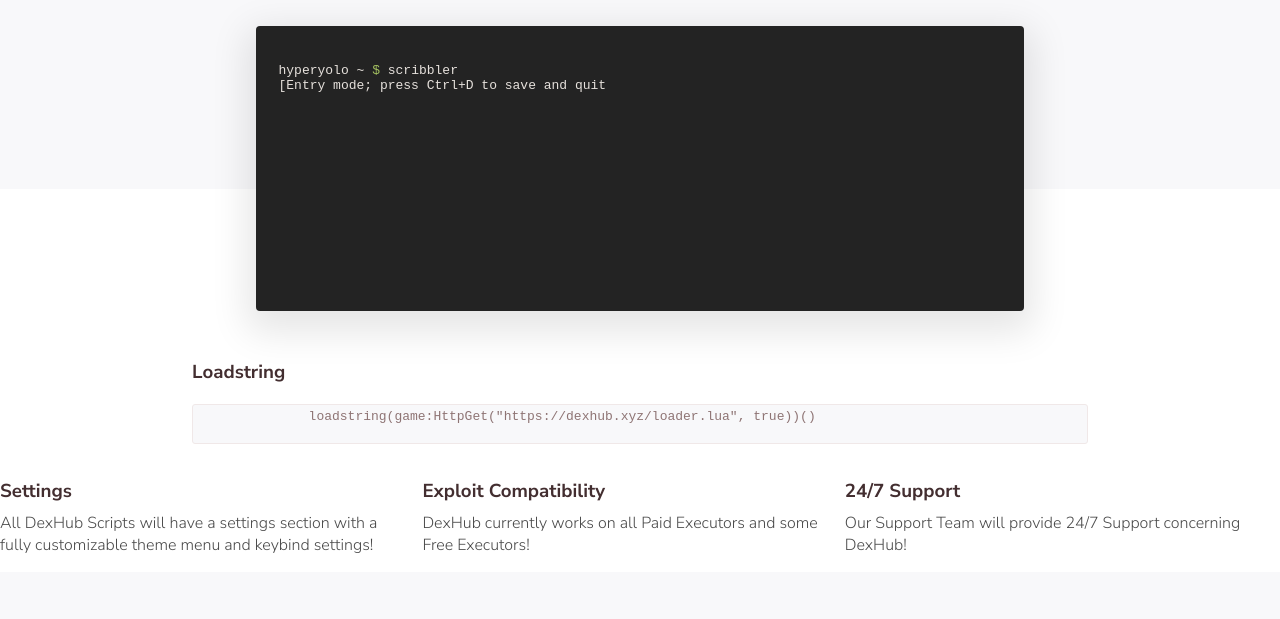
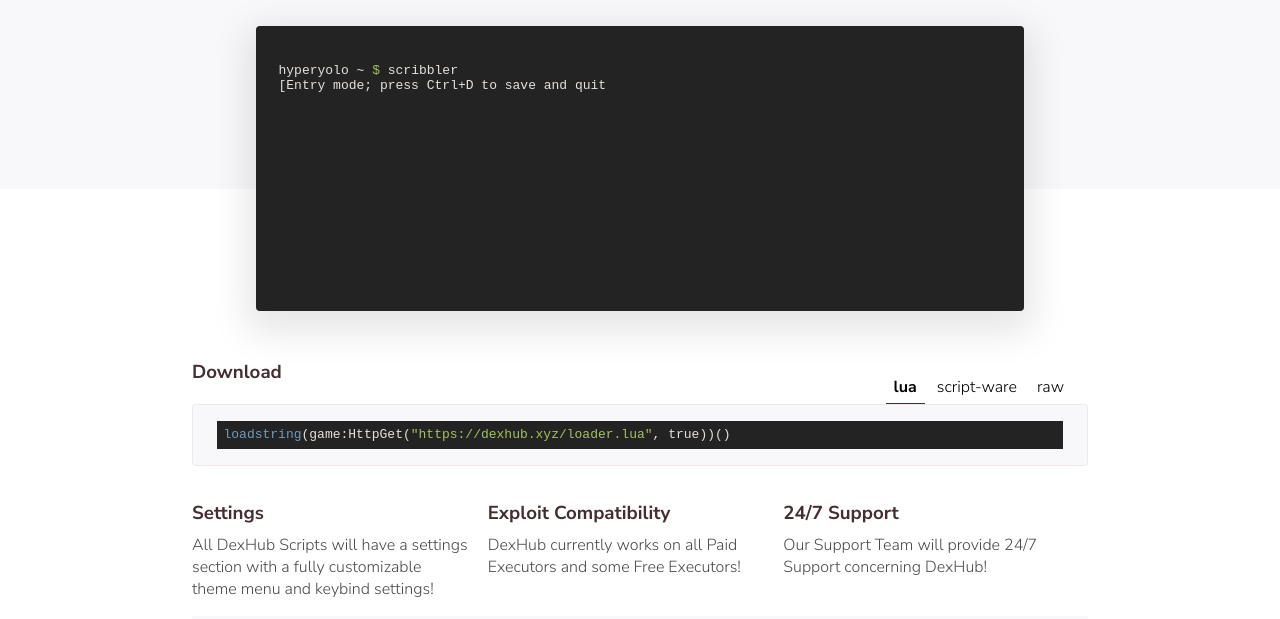
Before and after one commit to BinaryDex/DexHubWebTest, a plain HTML site: page index.html in a window 1280 px wide. Shown: the part 181-800 px from the top of the page. Drawn offline with nearby package versions, Linux system fonts and the light colour scheme.

Commit message:
Update index.html

```diff
--- a/index.html
+++ b/index.html
@@ -33,9 +33,17 @@
     </div>
     <div class="wrapper">
       <div class="installation">
-        <h3 class="section__title">Loadstring</h3>
+        <h3 class="section__title">Download</h3>
+        <div class="tab__container">
+          <ul class="tab__menu">
+            <li class="tab active" data-tab="lua">lua</li>
+            <li class="tab" data-tab="scriptware">script-ware</li>
+            <li class="tab" data-tab="raw">raw</li>
+          </ul>
           <pre class="nohighlight code">
-            <code class="">loadstring(game:HttpGet("https://dexhub.xyz/loader.lua", true))()</code>
+            <code class="tab__pane active lua">loadstring(game:HttpGet("https://dexhub.xyz/loader.lua", true))()</code>
+            <code class="tab__pane scriptware">https://dashboard.script-ware.com/catalogue?scriptID=1667</code>
+            <code class="tab__pane raw">https://raw.githubusercontent.com/HonestlyDex/DexHub/main/Init</code>
           </pre>
         </div>
       </div>
```
